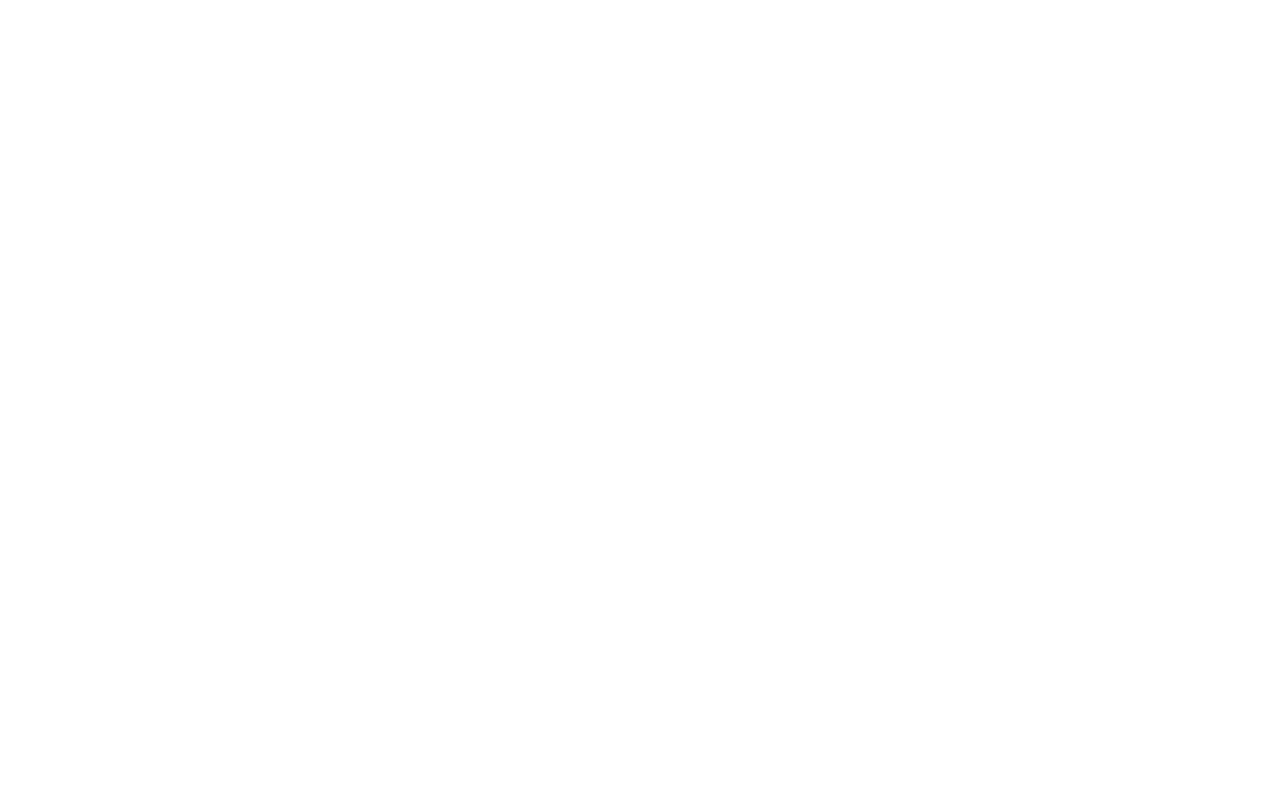
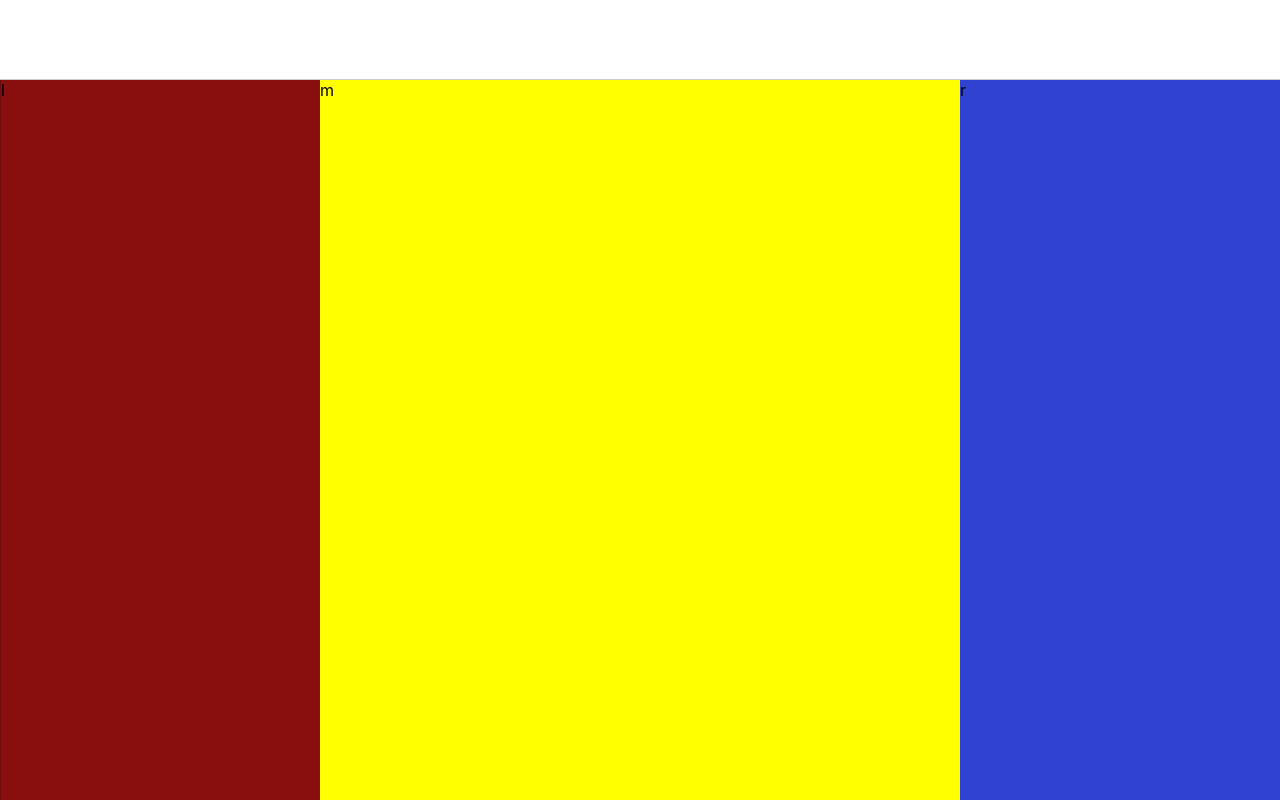
Before and after one commit to 0x-tsar/linkedin-clone, a Next.js app: page / in a window 1280 px wide. Built offline with nearby package versions, Linux system fonts and the light colour scheme.

Commit message:
implementing grid structure

```diff
--- a/package.json
+++ b/package.json
@@ -10,7 +10,8 @@
   "dependencies": {
     "next": "12.0.10",
     "react": "17.0.2",
-    "react-dom": "17.0.2"
+    "react-dom": "17.0.2",
+    "styled-components": "^5.3.3"
   },
   "devDependencies": {
     "eslint": "8.8.0",
--- a/src/pages/index.jsx
+++ b/src/pages/index.jsx
@@ -1,15 +1,51 @@
 import Head from "next/head";
 import Image from "next/image";
 import styles from "../../styles/Home.module.css";
+import styled from "styled-components";
+
+export const Container = styled.div`
+  display: grid;
+  grid-template-columns: 1fr 2fr 1fr;
+  grid-template-rows: 80px calc(100vh - 80px) 1fr;
+  grid-template-areas:
+    "header header header"
+    "left middle right";
+`;
+
+export const Header = styled.div`
+  grid-area: header;
+  background-color: white;
+  border-bottom: 1px solid rgba(0, 0, 0, 0.2);
+`;
+
+export const Left = styled.div`
+  grid-area: left;
+  background-color: #890e0e;
+  border-left: 1px solid rgba(0, 0, 0, 0.2);
+`;
+
+export const Middle = styled.div`
+  grid-area: middle;
+  background-color: yellow;
+`;
+
+export const Right = styled.div`
+  grid-area: right;
+  background-color: #2f42d2;
+`;
 
 export default function Home() {
   return (
-    <div className={styles.container}>
+    <Container>
       <Head>
         <title>Create Next App</title>
         <meta name="description" content="Generated by create next app" />
         <link rel="icon" href="/favicon.ico" />
       </Head>
-    </div>
+      <Header></Header>
+      <Left>l</Left>
+      <Middle>m</Middle>
+      <Right>r</Right>
+    </Container>
   );
 }
```
Also changed, not shown: 1 other file (tests, documents, lock files or other folders).
